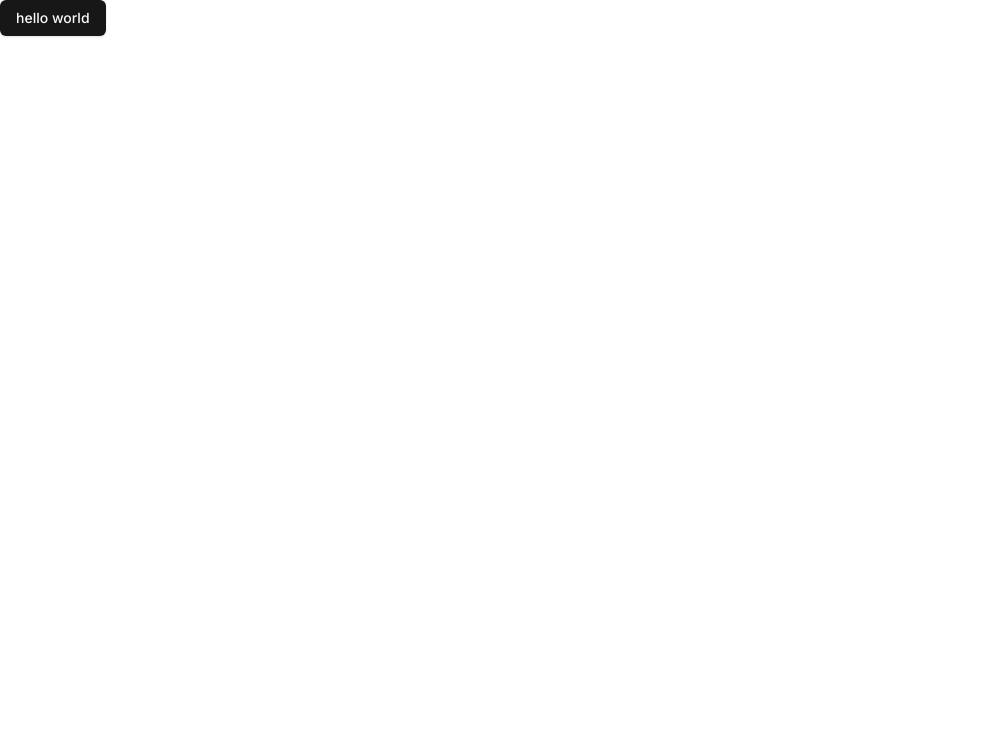
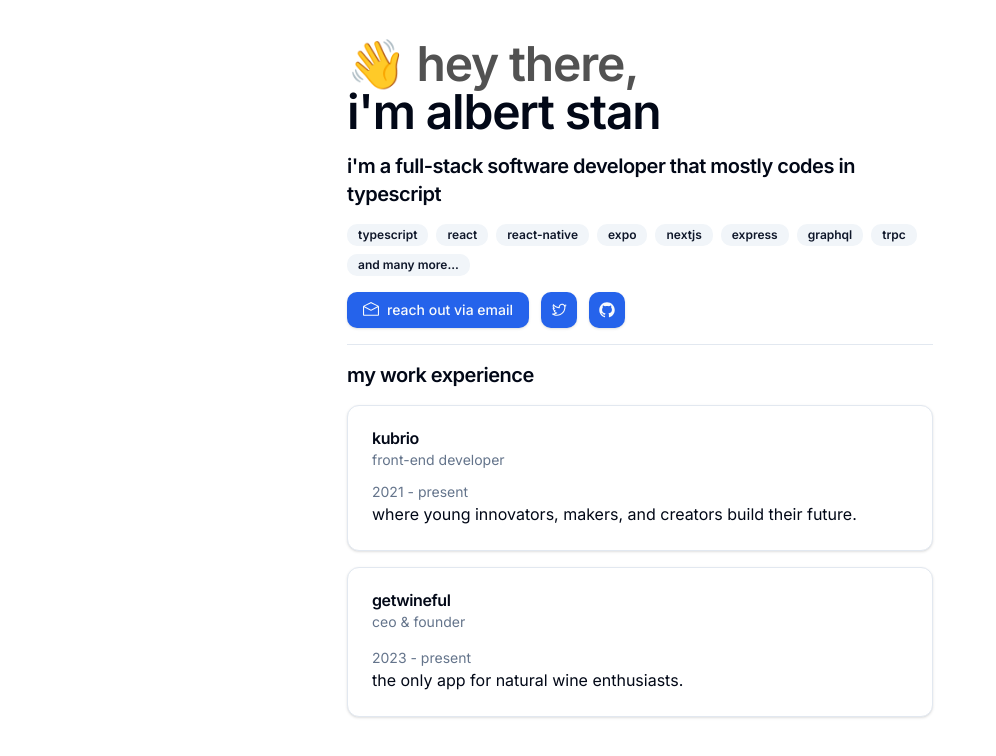
Before and after one commit to abesan27/albertstan.com, a Next.js app: page / in a window 1280 px wide. Shown: the top 756 px of the page, without its empty margins (0-996 px from the left). Built offline with nearby package versions, Linux system fonts and the light colour scheme.

Commit message:
base site

```diff
--- a/app/globals.css
+++ b/app/globals.css
@@ -5,64 +5,47 @@
 @layer base {
   :root {
     --background: 0 0% 100%;
-    --foreground: 0 0% 3.9%;
-
+    --foreground: 222.2 84% 4.9%;
     --card: 0 0% 100%;
-    --card-foreground: 0 0% 3.9%;
-
+    --card-foreground: 222.2 84% 4.9%;
     --popover: 0 0% 100%;
-    --popover-foreground: 0 0% 3.9%;
-
-    --primary: 0 0% 9%;
-    --primary-foreground: 0 0% 98%;
-
-    --secondary: 0 0% 96.1%;
-    --secondary-foreground: 0 0% 9%;
-
-    --muted: 0 0% 96.1%;
-    --muted-foreground: 0 0% 45.1%;
-
-    --accent: 0 0% 96.1%;
-    --accent-foreground: 0 0% 9%;
-
+    --popover-foreground: 222.2 84% 4.9%;
+    --primary: 221.2 83.2% 53.3%;
+    --primary-foreground: 210 40% 98%;
+    --secondary: 210 40% 96.1%;
+    --secondary-foreground: 222.2 47.4% 11.2%;
+    --muted: 210 40% 96.1%;
+    --muted-foreground: 215.4 16.3% 46.9%;
+    --accent: 210 40% 96.1%;
+    --accent-foreground: 222.2 47.4% 11.2%;
     --destructive: 0 84.2% 60.2%;
-    --destructive-foreground: 0 0% 98%;
-
-    --border: 0 0% 89.8%;
-    --input: 0 0% 89.8%;
-    --ring: 0 0% 3.9%;
-
-    --radius: 0.5rem;
+    --destructive-foreground: 210 40% 98%;
+    --border: 214.3 31.8% 91.4%;
+    --input: 214.3 31.8% 91.4%;
+    --ring: 221.2 83.2% 53.3%;
+    --radius: 0.75rem;
   }
 
   .dark {
-    --background: 0 0% 3.9%;
-    --foreground: 0 0% 98%;
-
-    --card: 0 0% 3.9%;
-    --card-foreground: 0 0% 98%;
-
-    --popover: 0 0% 3.9%;
-    --popover-foreground: 0 0% 98%;
-
-    --primary: 0 0% 98%;
-    --primary-foreground: 0 0% 9%;
-
-    --secondary: 0 0% 14.9%;
-    --secondary-foreground: 0 0% 98%;
-
-    --muted: 0 0% 14.9%;
-    --muted-foreground: 0 0% 63.9%;
-
-    --accent: 0 0% 14.9%;
-    --accent-foreground: 0 0% 98%;
-
+    --background: 222.2 84% 4.9%;
+    --foreground: 210 40% 98%;
+    --card: 222.2 84% 4.9%;
+    --card-foreground: 210 40% 98%;
+    --popover: 222.2 84% 4.9%;
+    --popover-foreground: 210 40% 98%;
+    --primary: 217.2 91.2% 59.8%;
+    --primary-foreground: 222.2 47.4% 11.2%;
+    --secondary: 217.2 32.6% 17.5%;
+    --secondary-foreground: 210 40% 98%;
+    --muted: 217.2 32.6% 17.5%;
+    --muted-foreground: 215 20.2% 65.1%;
+    --accent: 217.2 32.6% 17.5%;
+    --accent-foreground: 210 40% 98%;
     --destructive: 0 62.8% 30.6%;
-    --destructive-foreground: 0 0% 98%;
-
-    --border: 0 0% 14.9%;
-    --input: 0 0% 14.9%;
-    --ring: 0 0% 83.1%;
+    --destructive-foreground: 210 40% 98%;
+    --border: 217.2 32.6% 17.5%;
+    --input: 217.2 32.6% 17.5%;
+    --ring: 224.3 76.3% 48%;
   }
 }
 
--- a/app/page.tsx
+++ b/app/page.tsx
@@ -1,9 +1,94 @@
+"use client";
+
+import { EnvelopeOpenIcon, TwitterLogoIcon, GitHubLogoIcon } from "@radix-ui/react-icons";
+
 import { Button } from "@/components/ui/button";
 
+import { Separator } from "@/components/ui/separator";
+import { Badge } from "@/components/ui/badge";
+import { Card, CardContent, CardDescription, CardHeader, CardTitle } from "@/components/ui/card";
+import Link from "next/link";
+
 export default function Home() {
+  const technologies = [
+    "typescript",
+    "react",
+    "react-native",
+    "expo",
+    "nextjs",
+    "express",
+    "graphql",
+    "trpc",
+    "and many more...",
+  ];
+
   return (
-    <div>
-      <Button>hello world</Button>
+    <div className="container max-w-[650px] space-y-4 my-10">
+      <h1 className="scroll-m-20 text-4xl font-semibold tracking-tight lg:text-5xl">
+        <span className="text-neutral-600">👋 hey there,</span> <br /> i&apos;m albert stan
+      </h1>
+
+      <h4 className="scroll-m-20 text-xl font-semibold tracking-tight">
+        i&apos;m a full-stack software developer that mostly codes in typescript
+      </h4>
+
+      <div className="flex flex-wrap gap-2">
+        {technologies.map((tech, index) => (
+          <Badge key={index} variant="secondary">
+            {tech}
+          </Badge>
+        ))}
+      </div>
+
+      <div className="flex gap-3">
+        <Button asChild>
+          <Link href="mailto:albertstan30@gmail.com?subject=hey there!">
+            <EnvelopeOpenIcon className="mr-2 h-4 w-4" /> reach out via email
+          </Link>
+        </Button>
+
+        <Button size="icon" asChild>
+          <Link href="https://twitter.com/abesan27">
+            <TwitterLogoIcon className="h-4 w-4" />
+          </Link>
+        </Button>
+
+        <Button size="icon" asChild>
+          <Link href="https://github.com/abesan27">
+            <GitHubLogoIcon className="h-4 w-4" />
+          </Link>
+        </Button>
+      </div>
+
+      <Separator />
+
+      <h4 className="scroll-m-20 text-xl font-semibold tracking-tight">my work experience</h4>
+
+      <Card>
+        <CardHeader>
+          <CardTitle className="-mb-0.5">kubrio</CardTitle>
+          <CardDescription>front-end developer</CardDescription>
+        </CardHeader>
+
+        <CardContent className="-mt-3">
+          <CardDescription>2021 - present</CardDescription>
+
+          <p>where young innovators, makers, and creators build their future.</p>
+        </CardContent>
+      </Card>
+
+      <Card>
+        <CardHeader>
+          <CardTitle className="-mb-0.5">getwineful</CardTitle>
+          <CardDescription>ceo & founder</CardDescription>
+        </CardHeader>
+
+        <CardContent className="-mt-2">
+          <CardDescription>2023 - present</CardDescription>
+
+          <p>the only app for natural wine enthusiasts.</p>
+        </CardContent>
+      </Card>
     </div>
   );
 }
--- /dev/null
+++ b/components/ui/alert.tsx
@@ -0,0 +1,59 @@
+import * as React from "react"
+import { cva, type VariantProps } from "class-variance-authority"
+
+import { cn } from "@/lib/utils"
+
+const alertVariants = cva(
+  "relative w-full rounded-lg border px-4 py-3 text-sm [&>svg+div]:translate-y-[-3px] [&>svg]:absolute [&>svg]:left-4 [&>svg]:top-4 [&>svg]:text-foreground [&>svg~*]:pl-7",
+  {
+    variants: {
+      variant: {
+        default: "bg-background text-foreground",
+        destructive:
+          "border-destructive/50 text-destructive dark:border-destructive [&>svg]:text-destructive",
+      },
+    },
+    defaultVariants: {
+      variant: "default",
+    },
+  }
+)
+
+const Alert = React.forwardRef<
+  HTMLDivElement,
+  React.HTMLAttributes<HTMLDivElement> & VariantProps<typeof alertVariants>
+>(({ className, variant, ...props }, ref) => (
+  <div
+    ref={ref}
+    role="alert"
+    className={cn(alertVariants({ variant }), className)}
+    {...props}
+  />
+))
+Alert.displayName = "Alert"
+
+const AlertTitle = React.forwardRef<
+  HTMLParagraphElement,
+  React.HTMLAttributes<HTMLHeadingElement>
+>(({ className, ...props }, ref) => (
+  <h5
+    ref={ref}
+    className={cn("mb-1 font-medium leading-none tracking-tight", className)}
+    {...props}
+  />
+))
+AlertTitle.displayName = "AlertTitle"
+
+const AlertDescription = React.forwardRef<
+  HTMLParagraphElement,
+  React.HTMLAttributes<HTMLParagraphElement>
+>(({ className, ...props }, ref) => (
+  <div
+    ref={ref}
+    className={cn("text-sm [&_p]:leading-relaxed", className)}
+    {...props}
+  />
+))
+AlertDescription.displayName = "AlertDescription"
+
+export { Alert, AlertTitle, AlertDescription }
--- /dev/null
+++ b/components/ui/badge.tsx
@@ -0,0 +1,36 @@
+import * as React from "react"
+import { cva, type VariantProps } from "class-variance-authority"
+
+import { cn } from "@/lib/utils"
+
+const badgeVariants = cva(
+  "inline-flex items-center rounded-md border px-2.5 py-0.5 text-xs font-semibold transition-colors focus:outline-none focus:ring-2 focus:ring-ring focus:ring-offset-2",
+  {
+    variants: {
+      variant: {
+        default:
+          "border-transparent bg-primary text-primary-foreground shadow hover:bg-primary/80",
+        secondary:
+          "border-transparent bg-secondary text-secondary-foreground hover:bg-secondary/80",
+        destructive:
+          "border-transparent bg-destructive text-destructive-foreground shadow hover:bg-destructive/80",
+        outline: "text-foreground",
+      },
+    },
+    defaultVariants: {
+      variant: "default",
+    },
+  }
+)
+
+export interface BadgeProps
+  extends React.HTMLAttributes<HTMLDivElement>,
+    VariantProps<typeof badgeVariants> {}
+
+function Badge({ className, variant, ...props }: BadgeProps) {
+  return (
+    <div className={cn(badgeVariants({ variant }), className)} {...props} />
+  )
+}
+
+export { Badge, badgeVariants }
--- /dev/null
+++ b/components/ui/card.tsx
@@ -0,0 +1,76 @@
+import * as React from "react"
+
+import { cn } from "@/lib/utils"
+
+const Card = React.forwardRef<
+  HTMLDivElement,
+  React.HTMLAttributes<HTMLDivElement>
+>(({ className, ...props }, ref) => (
+  <div
+    ref={ref}
+    className={cn(
+      "rounded-xl border bg-card text-card-foreground shadow",
+      className
+    )}
+    {...props}
+  />
+))
+Card.displayName = "Card"
+
+const CardHeader = React.forwardRef<
+  HTMLDivElement,
+  React.HTMLAttributes<HTMLDivElement>
+>(({ className, ...props }, ref) => (
+  <div
+    ref={ref}
+    className={cn("flex flex-col space-y-1.5 p-6", className)}
+    {...props}
+  />
+))
+CardHeader.displayName = "CardHeader"
+
+const CardTitle = React.forwardRef<
+  HTMLParagraphElement,
+  React.HTMLAttributes<HTMLHeadingElement>
+>(({ className, ...props }, ref) => (
+  <h3
+    ref={ref}
+    className={cn("font-semibold leading-none tracking-tight", className)}
+    {...props}
+  />
+))
+CardTitle.displayName = "CardTitle"
+
+const CardDescription = React.forwardRef<
+  HTMLParagraphElement,
+  React.HTMLAttributes<HTMLParagraphElement>
+>(({ className, ...props }, ref) => (
+  <p
+    ref={ref}
+    className={cn("text-sm text-muted-foreground", className)}
+    {...props}
+  />
+))
+CardDescription.displayName = "CardDescription"
+
+const CardContent = React.forwardRef<
+  HTMLDivElement,
+  React.HTMLAttributes<HTMLDivElement>
+>(({ className, ...props }, ref) => (
+  <div ref={ref} className={cn("p-6 pt-0", className)} {...props} />
+))
+CardContent.displayName = "CardContent"
+
+const CardFooter = React.forwardRef<
+  HTMLDivElement,
+  React.HTMLAttributes<HTMLDivElement>
+>(({ className, ...props }, ref) => (
+  <div
+    ref={ref}
+    className={cn("flex items-center p-6 pt-0", className)}
+    {...props}
+  />
+))
+CardFooter.displayName = "CardFooter"
+
+export { Card, CardHeader, CardFooter, CardTitle, CardDescription, CardContent }
--- /dev/null
+++ b/components/ui/separator.tsx
@@ -0,0 +1,29 @@
+import * as React from "react"
+import * as SeparatorPrimitive from "@radix-ui/react-separator"
+
+import { cn } from "@/lib/utils"
+
+const Separator = React.forwardRef<
+  React.ElementRef<typeof SeparatorPrimitive.Root>,
+  React.ComponentPropsWithoutRef<typeof SeparatorPrimitive.Root>
+>(
+  (
+    { className, orientation = "horizontal", decorative = true, ...props },
+    ref
+  ) => (
+    <SeparatorPrimitive.Root
+      ref={ref}
+      decorative={decorative}
+      orientation={orientation}
+      className={cn(
+        "shrink-0 bg-border",
+        orientation === "horizontal" ? "h-[1px] w-full" : "h-full w-[1px]",
+        className
+      )}
+      {...props}
+    />
+  )
+)
+Separator.displayName = SeparatorPrimitive.Root.displayName
+
+export { Separator }
--- a/package.json
+++ b/package.json
@@ -10,7 +10,10 @@
   },
   "dependencies": {
     "@radix-ui/react-icons": "^1.3.0",
+    "@radix-ui/react-navigation-menu": "^1.1.3",
+    "@radix-ui/react-separator": "^1.0.3",
     "@radix-ui/react-slot": "^1.0.2",
+    "@radix-ui/react-tabs": "^1.0.4",
     "@types/node": "20.4.9",
     "@types/react": "18.2.19",
     "@types/react-dom": "18.2.7",
```
Also changed, not shown: 1 other file (tests, documents, lock files or other folders).
